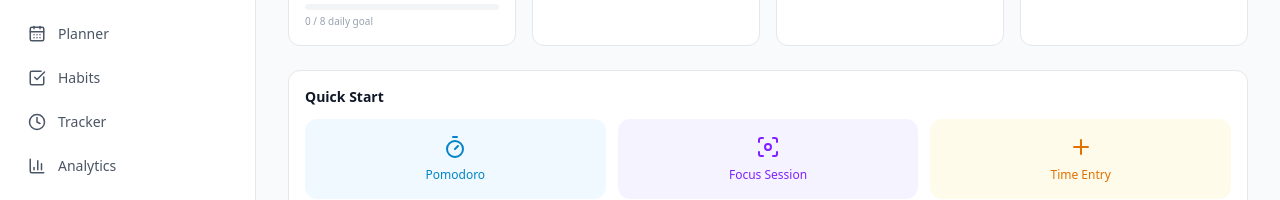
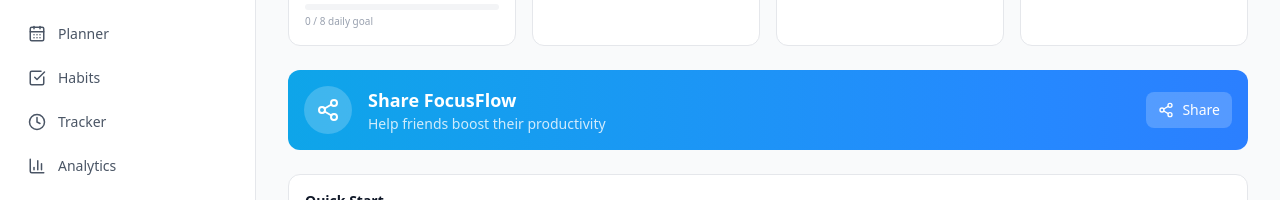
Before and after one commit to 97d9nhsgkw-lab/focusflow, a React (Vite) app: page / in a window 1280 px wide. Shown: the part 235-435 px from the top of the page. Built offline with nearby package versions, Linux system fonts and the light colour scheme; no server answers.

Commit message:
feat: add share button to dashboard to copy app URL

```diff
--- a/src/components/Dashboard.tsx
+++ b/src/components/Dashboard.tsx
@@ -1,4 +1,4 @@
-import { useMemo } from 'react'
+import { useMemo, useState } from 'react'
 import { format } from 'date-fns'
 import {
   Timer,
@@ -7,6 +7,8 @@
   Plus,
   Flame,
   CheckCircle2,
+  Share2,
+  Check,
 } from 'lucide-react'
 import { usePomodoroStore } from '../store/pomodoroStore'
 import { useTrackerStore } from '../store/trackerStore'
@@ -19,6 +21,7 @@
   const { entries, getTotalForDate } = useTrackerStore()
   const { habits, getStreak, getLogsForDate } = useHabitStore()
   const { setView } = useAppStore()
+  const [copied, setCopied] = useState(false)
 
   const today = getTodayKey()
   const todayEntries = useMemo(
@@ -47,6 +50,25 @@
     if (hour < 18) return 'Good afternoon'
     return 'Good evening'
   }, [])
+
+  const handleShare = async () => {
+    const url = window.location.origin
+    try {
+      await navigator.clipboard.writeText(url)
+      setCopied(true)
+      setTimeout(() => setCopied(false), 2000)
+    } catch {
+      // Fallback for older browsers
+      const textArea = document.createElement('textarea')
+      textArea.value = url
+      document.body.appendChild(textArea)
+      textArea.select()
+      document.execCommand('copy')
+      document.body.removeChild(textArea)
+      setCopied(true)
+      setTimeout(() => setCopied(false), 2000)
+    }
+  }
 
   const statCards = [
     {
@@ -144,12 +166,40 @@
           <div className="w-12 h-12 rounded-full bg-white/20 flex items-center justify-center">
             <Flame size={24} />
           </div>
-          <div>
+          <div className="flex-1">
             <p className="text-lg font-bold">{overallStreak} Day Streak</p>
             <p className="text-sm text-white/80">
               Keep it up! You're on fire.
             </p>
           </div>
+          <button
+            onClick={handleShare}
+            className="flex items-center gap-2 px-3 py-2 bg-white/20 hover:bg-white/30 rounded-lg transition-colors text-sm font-medium"
+          >
+            {copied ? <Check size={16} /> : <Share2 size={16} />}
+            {copied ? 'Copied!' : 'Share'}
+          </button>
+        </div>
+      )}
+
+      {overallStreak === 0 && (
+        <div className="bg-gradient-to-r from-primary-500 to-blue-500 rounded-xl p-4 flex items-center gap-4 text-white">
+          <div className="w-12 h-12 rounded-full bg-white/20 flex items-center justify-center">
+            <Share2 size={24} />
+          </div>
+          <div className="flex-1">
+            <p className="text-lg font-bold">Share FocusFlow</p>
+            <p className="text-sm text-white/80">
+              Help friends boost their productivity
+            </p>
+          </div>
+          <button
+            onClick={handleShare}
+            className="flex items-center gap-2 px-3 py-2 bg-white/20 hover:bg-white/30 rounded-lg transition-colors text-sm font-medium"
+          >
+            {copied ? <Check size={16} /> : <Share2 size={16} />}
+            {copied ? 'Copied!' : 'Share'}
+          </button>
         </div>
       )}
 
```
